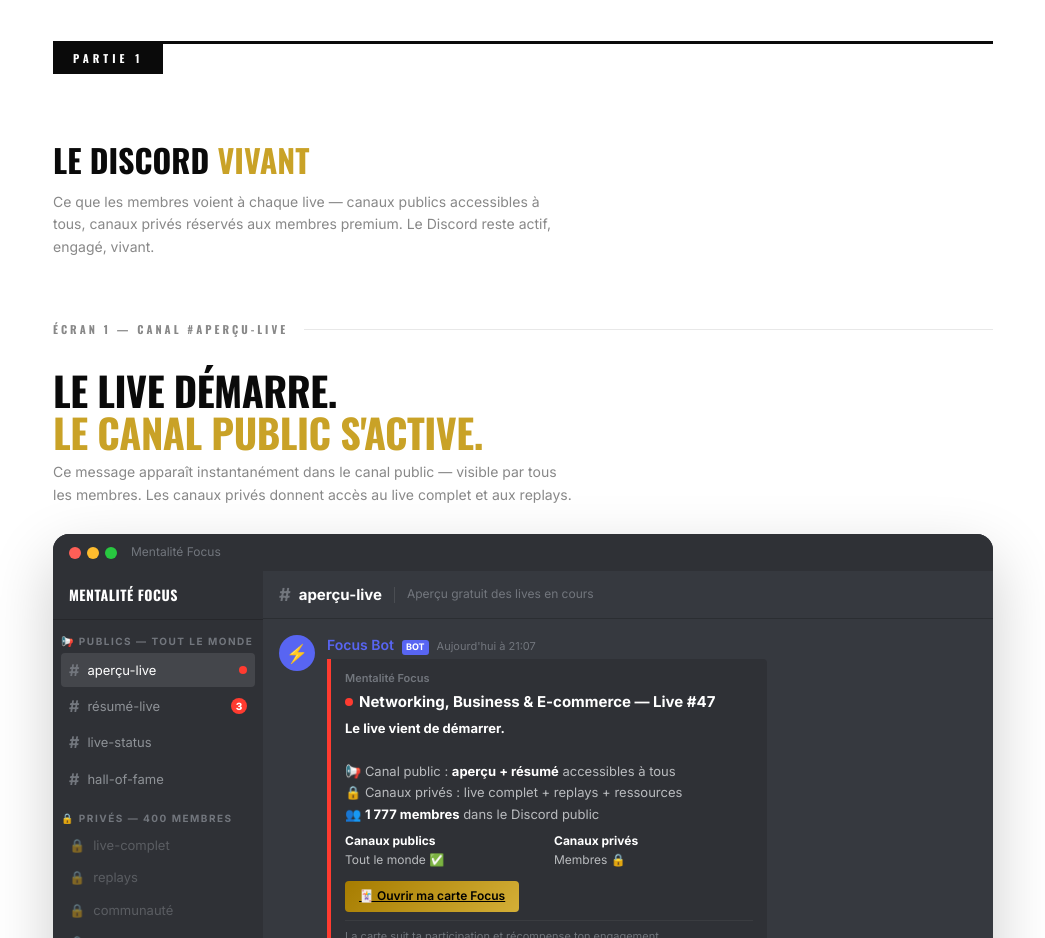
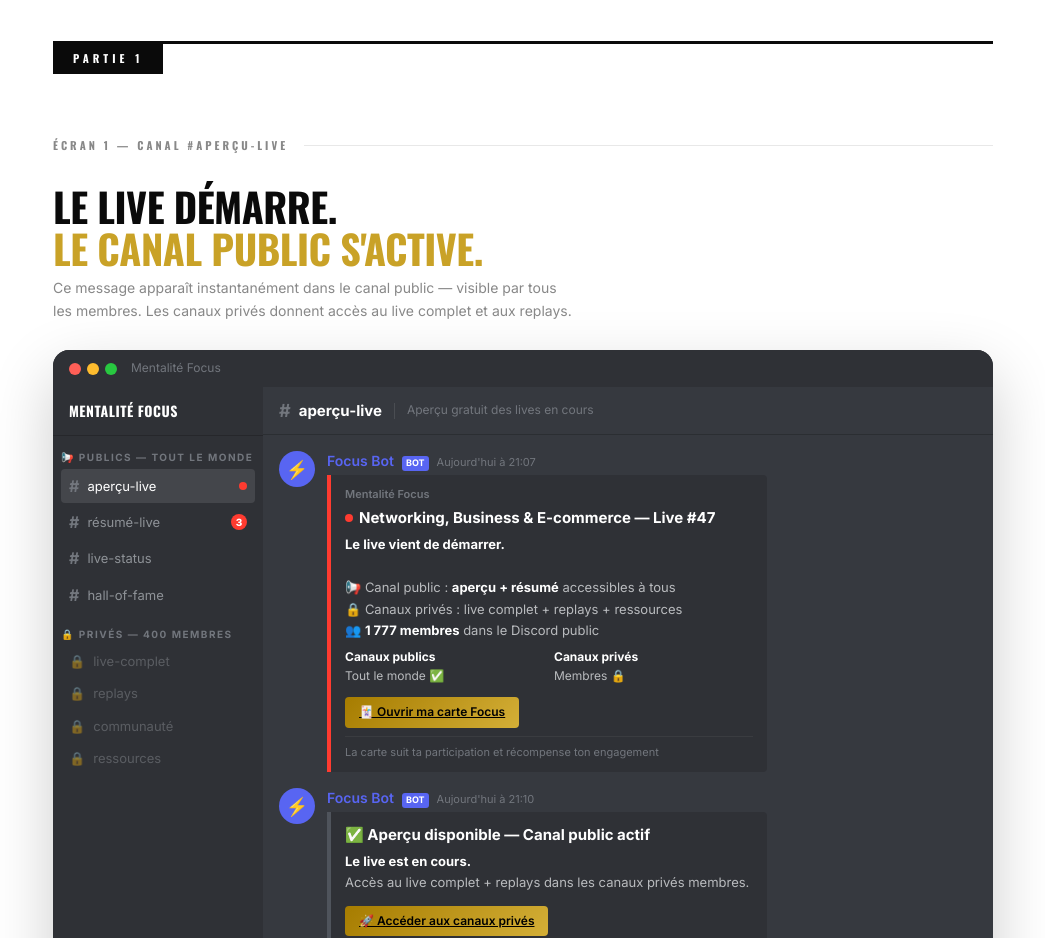
Before and after one commit to enixlab/focus-systeme-complet, a plain HTML site: page index.html in a window 1280 px wide. Shown: the part 800-1738 px from the top of the page, without its empty margins (117-1162 px from the left). Drawn offline with nearby package versions, Linux system fonts and the light colour scheme.

Commit message:
Supprime titre+desc Discord Vivant

```diff
--- a/index.html
+++ b/index.html
@@ -274,8 +274,6 @@ footer p{font-size:13px;color:var(--mid);}
   <div class="part-sep">
     <div class="part-label">Partie 1</div>
   </div>
-  <div class="part-title">Le Discord <span>Vivant</span></div>
-  <div class="part-desc" style="margin-bottom:64px;">Ce que les membres voient à chaque live — canaux publics accessibles à tous, canaux privés réservés aux membres premium. Le Discord reste actif, engagé, vivant.</div>
 
   <!-- Écran 1 : #aperçu-live -->
   <div class="sec">
```
